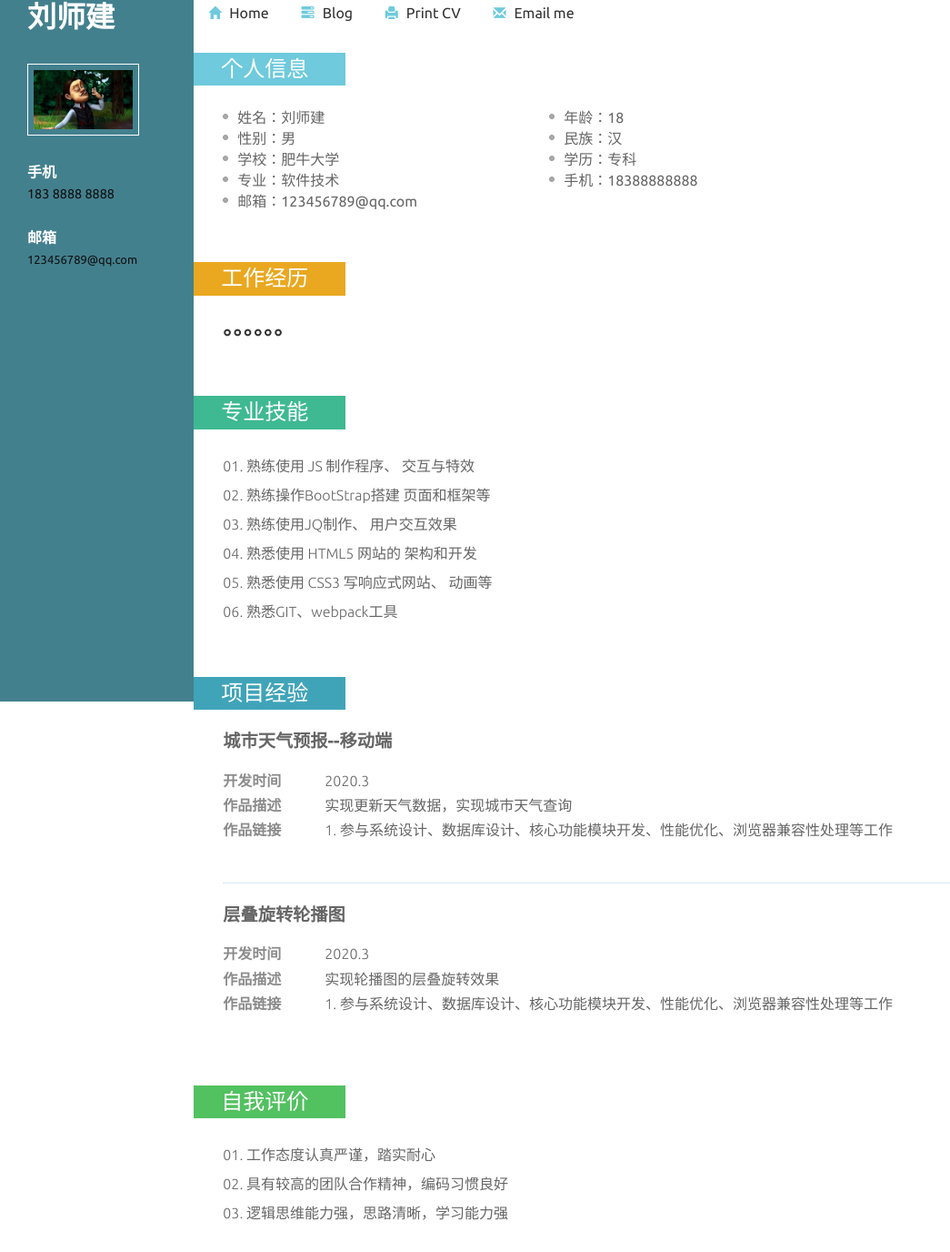
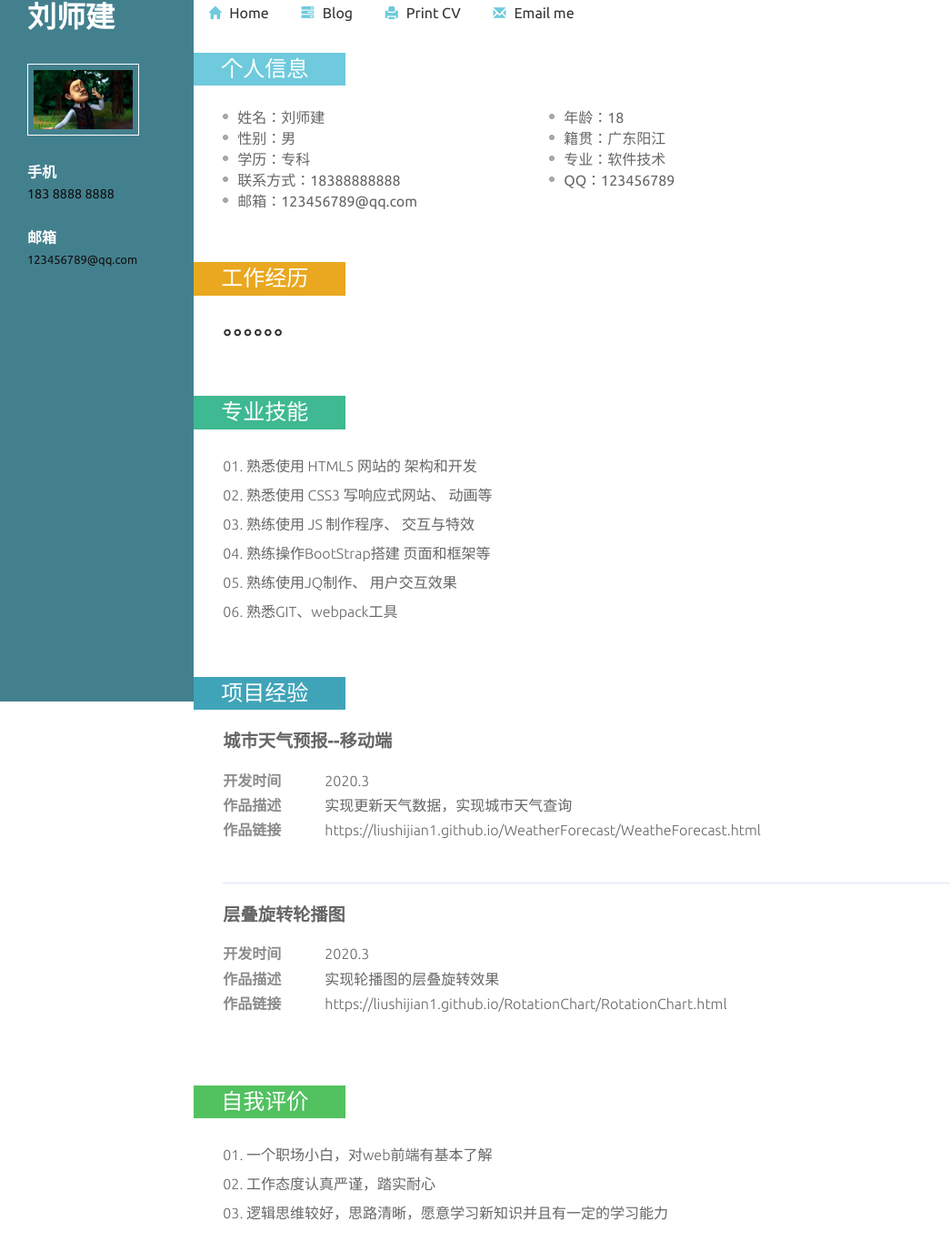
Before and after one commit to liushijian1/liushijian1.github.io, a plain HTML site: page index.html in a window 1280 px wide. Shown: the part 29-1405 px from the top of the page at 91% size, without its empty margins (0-1045 px from the left). Drawn offline with nearby package versions, Linux system fonts and the light colour scheme.

Commit message:
项目提交

```diff
--- a/index.html
+++ b/index.html
@@ -49,11 +49,11 @@
                         <li>姓名：刘师建</li>
                         <li>年龄：18</li>
                         <li>性别：男</li>
-                        <li>民族：汉</li>
-                        <li>学校：肥牛大学</li>
+                        <li>籍贯：广东阳江</li>
                         <li>学历：专科</li>
                         <li>专业：软件技术</li>
-                        <li>手机：18388888888</li>
+                        <li>联系方式：18388888888</li>
+                        <li>QQ：123456789</li>
                         <li>邮箱：123456789@qq.com</li>
                     </ul>
                     <div class="clearfix"></div>
@@ -70,11 +70,11 @@
                 <div class="item_detail">
                     <div class="skill">
                         <ul>
+                            <li>熟悉使用 HTML5 网站的 架构和开发</li>
+                            <li>熟悉使用 CSS3 写响应式网站、 动画等</li>
                             <li>熟练使用 JS 制作程序、 交互与特效</li>
                             <li>熟练操作BootStrap搭建 页面和框架等</li>
                             <li>熟练使用JQ制作、 用户交互效果</li>
-                            <li>熟悉使用 HTML5 网站的 架构和开发</li>
-                            <li>熟悉使用 CSS3 写响应式网站、 动画等</li>
                             <li>熟悉GIT、webpack工具</li>
                         </ul>
                     </div>
@@ -93,7 +93,7 @@
                             <p>实现更新天气数据，实现城市天气查询</p>
                         </dd>
                         <dt>作品链接</dt>
-                        <dd>1. 参与系统设计、数据库设计、核心功能模块开发、性能优化、浏览器兼容性处理等工作</dd>
+                        <dd>https://liushijian1.github.io/WeatherForecast/WeatheForecast.html</dd>
                     </dl>
                     <div class="clearfix"></div>
                 </div>
@@ -108,7 +108,7 @@
                             <p>实现轮播图的层叠旋转效果</p>
                         </dd>
                         <dt>作品链接</dt>
-                        <dd>1. 参与系统设计、数据库设计、核心功能模块开发、性能优化、浏览器兼容性处理等工作</dd>
+                        <dd>https://liushijian1.github.io/RotationChart/RotationChart.html</dd>
                     </dl>
                     <div class="clearfix"></div>
                 </div>
@@ -118,9 +118,9 @@
                 <div class="item_detail">
                     <div class="skill">
                         <ul>
+                            <li>一个职场小白，对web前端有基本了解</li>
                             <li>工作态度认真严谨，踏实耐心</li>
-                            <li>具有较高的团队合作精神，编码习惯良好</li>
-                            <li>逻辑思维能力强，思路清晰，学习能力强</li>
+                            <li>逻辑思维较好，思路清晰，愿意学习新知识并且有一定的学习能力</li>
                         </ul>
                     </div>
                 </div>
```
